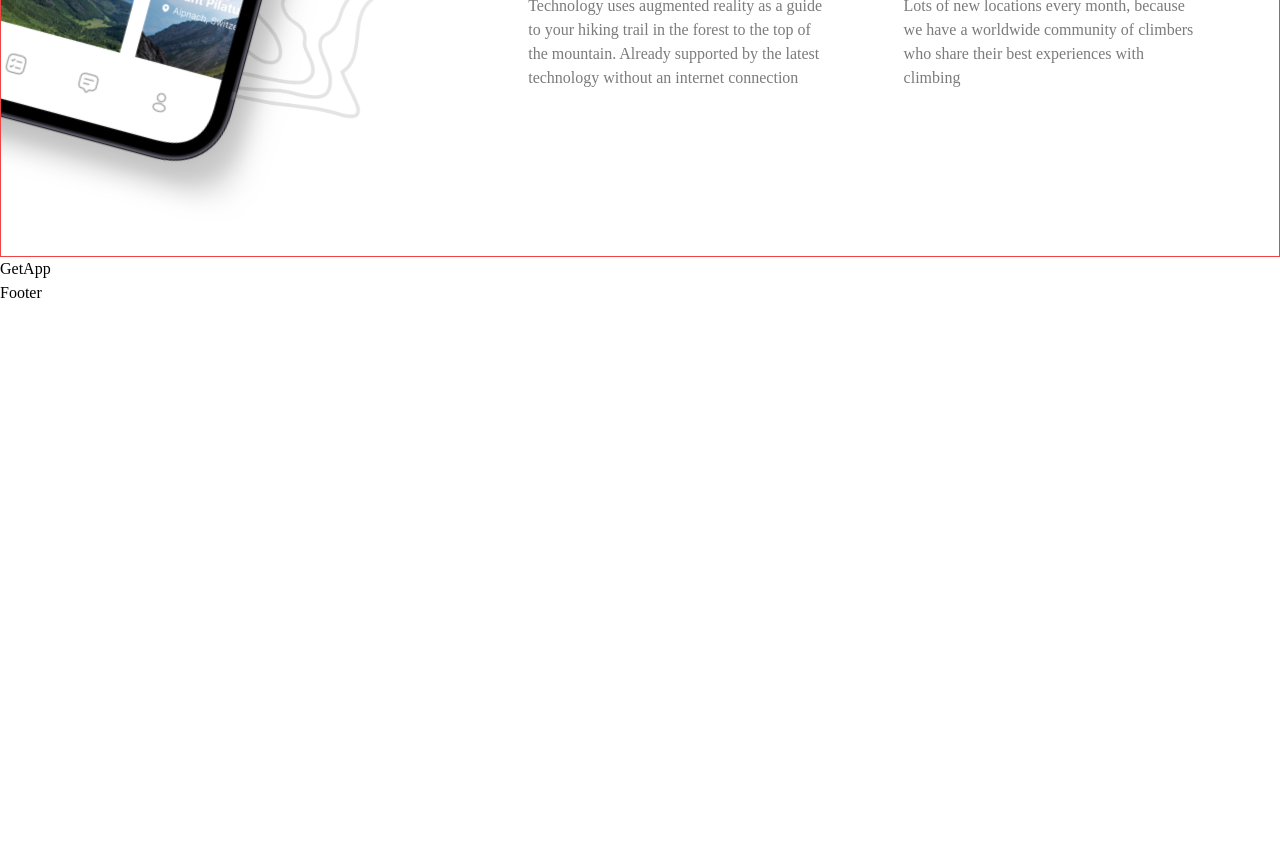
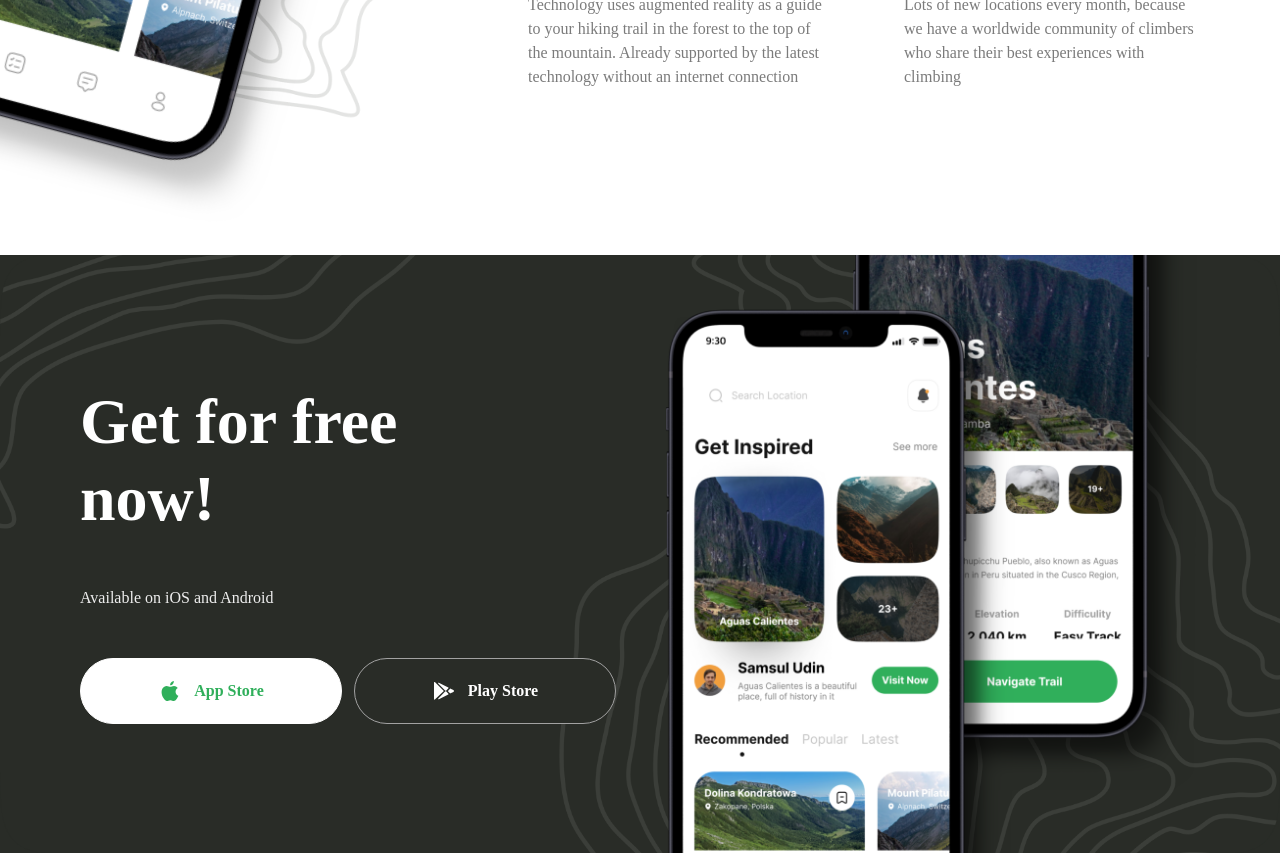
Before and after one commit to delmac-dev/traveling-app, a Next.js app: page / in a window 1280 px wide. Shown: the part 3480-4335 px from the top of the page. Before the commit the page ends 3785 px from the top, so only its background shows below. Built offline with nearby package versions, Linux system fonts and the light colour scheme.

Commit message:
done with getapp section

```diff
--- a/components/Button.tsx
+++ b/components/Button.tsx
@@ -5,17 +5,18 @@
     type: 'button' | 'submit';
     title: string;
     icon?: string;
-    variant: string
+    variant: string;
+    full?: boolean
 }
 
-const Button = ({type, title, icon, variant}: ButtonProps) => {
+const Button = ({type, title, icon, variant, full}: ButtonProps) => {
   return (
     <button
         type={type}
-        className={`flexCenter gap-3 rounded-full border ${variant}`}
+        className={`flexCenter gap-3 rounded-full border ${variant} ${full && 'w-full'}`}
     >
         {icon && <Image src={icon} alt={title} width={24} height={24} />}
-        <label className="bold-16 whitespace-nowrap">{title}</label>
+        <label className="bold-16 whitespace-nowrap cursor-pointer">{title}</label>
     </button>
   )
 }
--- a/components/Features.tsx
+++ b/components/Features.tsx
@@ -10,7 +10,7 @@
 
 const Features = () => {
   return (
-    <section className="border border-red-500 flex-col flexCenter bg-norepeat bg-feature-bg overflow-hidden bg-center bg-no-repeat py-24">
+    <section className="flex-col flexCenter bg-norepeat bg-feature-bg overflow-hidden bg-center bg-no-repeat py-24">
       <div className="max-container padding-container relative w-full flex justify-end">
         <div className="flex flex-1 lg:min-h-[900px]">
           <Image
--- a/components/GetApp.tsx
+++ b/components/GetApp.tsx
@@ -1,8 +1,42 @@
 import React from 'react'
+import Button from './Button'
+import Image from 'next/image'
 
 const GetApp = () => {
   return (
-    <div>GetApp</div>
+    <section className="flexCenter w-full flex-col pb-[100px]">
+      <div className="get-app">
+        <div className="z-20 flex flex-1 flex-col items-start justify-center gap-12">
+          <h2 className='bold-40 lg:bold-64 xl:max-w-[320px]'>Get for free now!</h2>
+          <p className="regular-16 text-gray-10">Available on iOS and Android</p>
+          <div className="flex w-full flex-col gap-3 whitespace-nowrap xl:flex-row">
+            <Button
+              type='button'
+              title='App Store'
+              icon='/apple.svg'
+              variant='btn_white'
+              full
+            />
+            <Button
+              type='button'
+              title='Play Store'
+              icon='/android.svg'
+              variant='btn_dark_green_outline'
+              full
+            />
+          </div>
+        </div>
+
+        <div className="flex flex-1 items-center justify-end">
+          <Image
+            src="/phones.png"
+            alt='phones'
+            width={550}
+            height={870}
+          />
+        </div>
+      </div>
+    </section>
   )
 }
 
```
